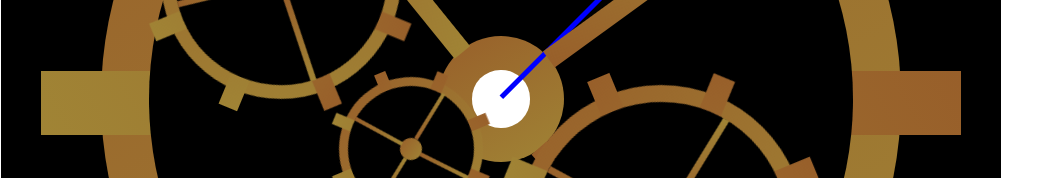
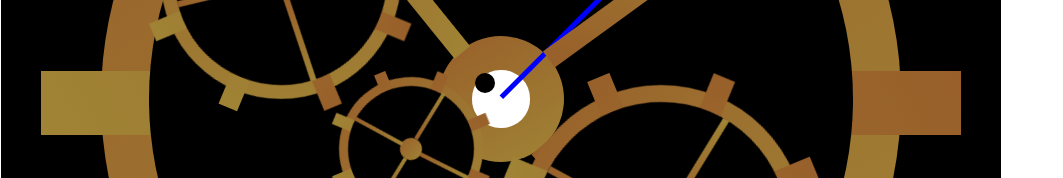
Before and after one commit to TakehiroTada/css-draw, a Nuxt app: page / in a window 1280 px wide. Shown: the part 402-580 px from the top of the page, without its empty margins (0-1063 px from the left). Built offline with nearby package versions, Linux system fonts and the light colour scheme.

Commit message:
:art: 黒丸

```diff
--- a/components/GearClockBase.vue
+++ b/components/GearClockBase.vue
@@ -24,6 +24,7 @@
                 class="layout__gear-clock__small-circle__hand__minute-hand"
               />
             </div>
+            <div class="layout__gear-clock__small-circle__hand__ellipse" />
           </div>
           <div class="layout__gear-clock__small-circle__border-top" />
           <div class="layout__gear-clock__small-circle__border-bottom" />
@@ -132,16 +133,19 @@ export default {
   background: linear-gradient(150deg, #985f2a, #a08435);
 
   &__hand {
+    position: relative;
+    width: 100%;
+    height: 100%;
     display: flex;
     width: 45%;
     height: 45%;
     border-radius: 50%;
     background: white;
-
-    display: flex;
     &__second {
       position: relative;
       width: 100%;
+      height: 100%;
+
       &-hand {
         position: absolute;
         width: 9%;
@@ -159,6 +163,16 @@ export default {
     &__hour {
     }
     &__minute {
+    }
+
+    &__ellipse {
+      position: absolute;
+      top: 5%;
+      left: 5%;
+      width: 35%;
+      height: 35%;
+      border-radius: 50%;
+      background: black;
     }
   }
 
```
